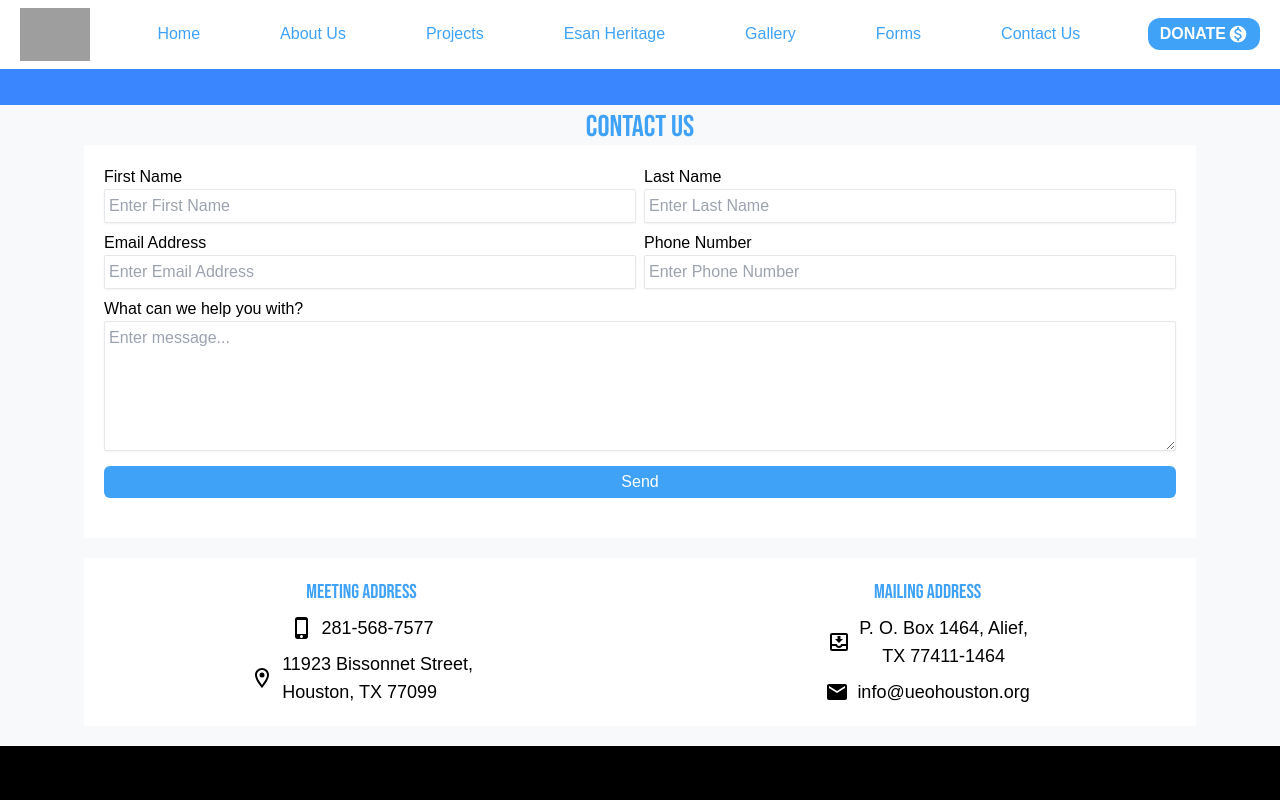
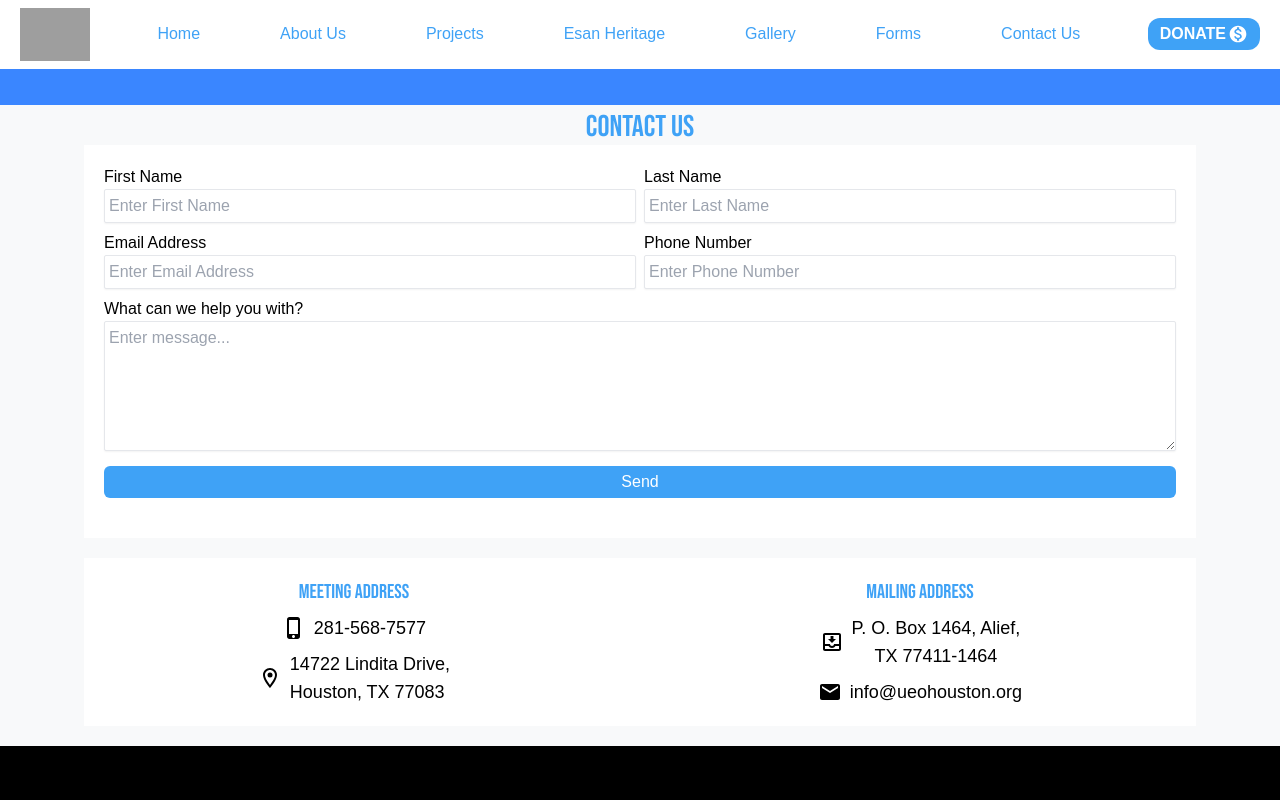
Before and after one commit to blessedjoe2000/organization, a Next.js app: page /contact in a window 1280 px wide. Shown: the top 800 px of the page. Built offline with nearby package versions, Linux system fonts and the light colour scheme; grey boxes are pictures that could not be loaded; a web font is replaced by a local one.

Commit message:
address updated

```diff
--- a/app/contact/page.jsx
+++ b/app/contact/page.jsx
@@ -21,8 +21,8 @@
           <div className="flex gap-2 items-center">
             <RoomOutlinedIcon />
             <div className="flex flex-col">
-              <p className="text-lg">11923 Bissonnet Street,</p>
-              <p className="text-lg ">Houston, TX 77099</p>
+              <p className="text-lg">14722 Lindita Drive,</p>
+              <p className="text-lg ">Houston, TX 77083</p>
             </div>
           </div>
         </div>
```
